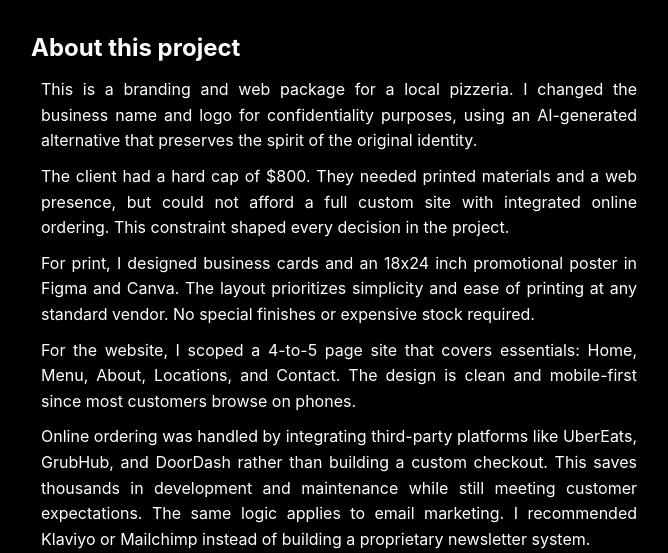
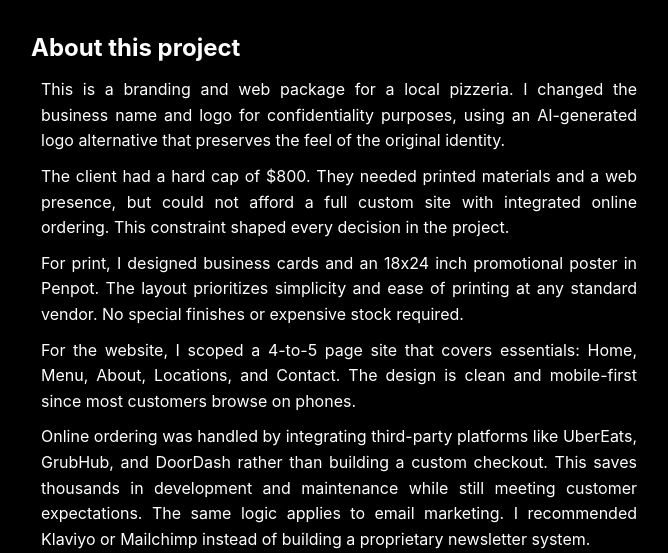
Before and after one commit to malachiperrin/portfolio, a plain HTML site: page angelinas.html in a window 1280 px wide. Shown: the part 247-800 px from the top of the page, without its empty margins (301-969 px from the left). Drawn offline with Linux system fonts and the light colour scheme.

Commit message:
Update angelinas.html

```diff
--- a/angelinas.html
+++ b/angelinas.html
@@ -67,11 +67,11 @@
     <section class="description">
       <h2>About this project</h2>
 
-      <p>This is a branding and web package for a local pizzeria. I changed the business name and logo for confidentiality purposes, using an AI-generated alternative that preserves the spirit of the original identity.</p>
+      <p>This is a branding and web package for a local pizzeria. I changed the business name and logo for confidentiality purposes, using an AI-generated logo alternative that preserves the feel of the original identity.</p>
 
       <p>The client had a hard cap of $800. They needed printed materials and a web presence, but could not afford a full custom site with integrated online ordering. This constraint shaped every decision in the project.</p>
 
-      <p>For print, I designed business cards and an 18x24 inch promotional poster in Figma and Canva. The layout prioritizes simplicity and ease of printing at any standard vendor. No special finishes or expensive stock required.</p>
+      <p>For print, I designed business cards and an 18x24 inch promotional poster in Penpot. The layout prioritizes simplicity and ease of printing at any standard vendor. No special finishes or expensive stock required.</p>
 
       <p>For the website, I scoped a 4-to-5 page site that covers essentials: Home, Menu, About, Locations, and Contact. The design is clean and mobile-first since most customers browse on phones.</p>
 
```
